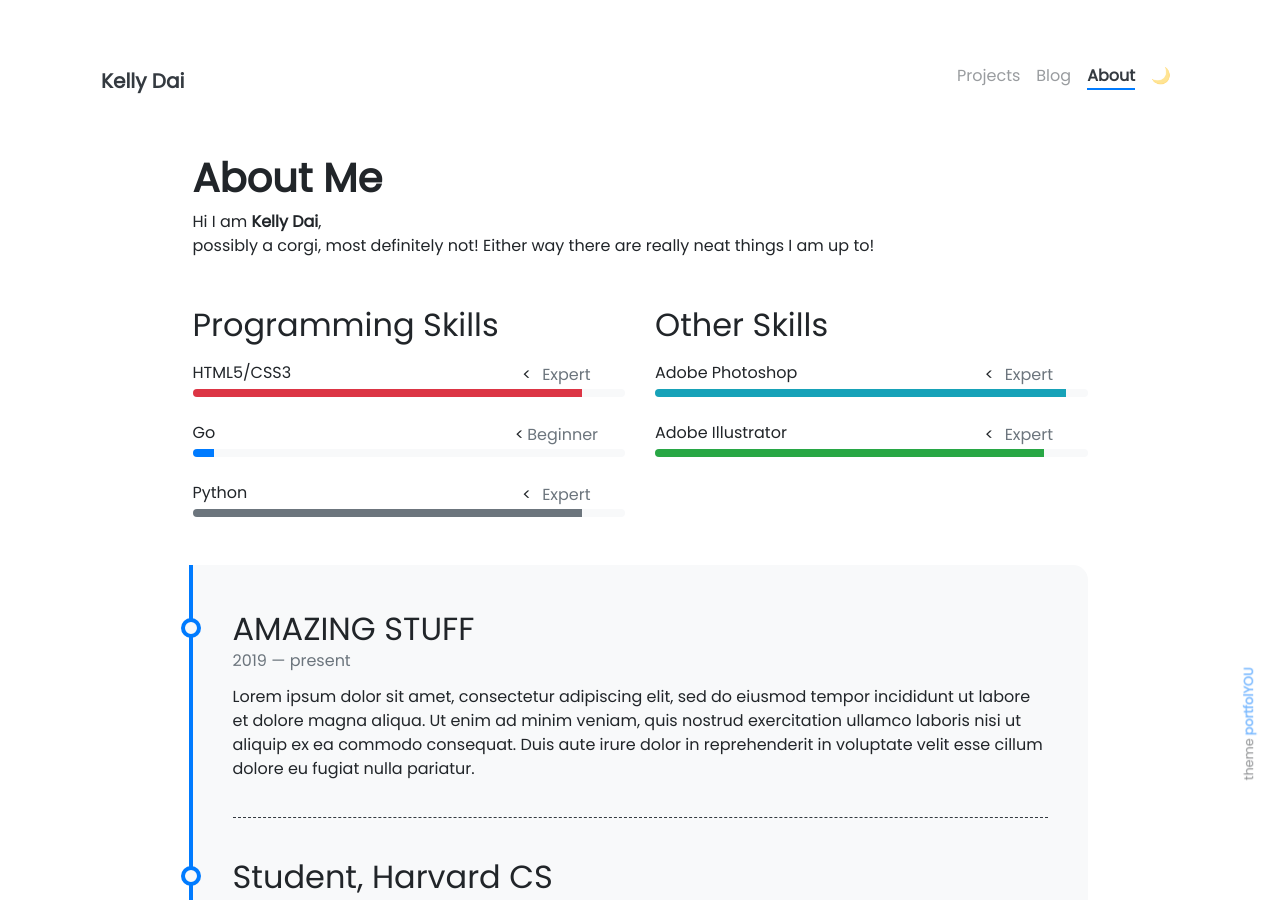
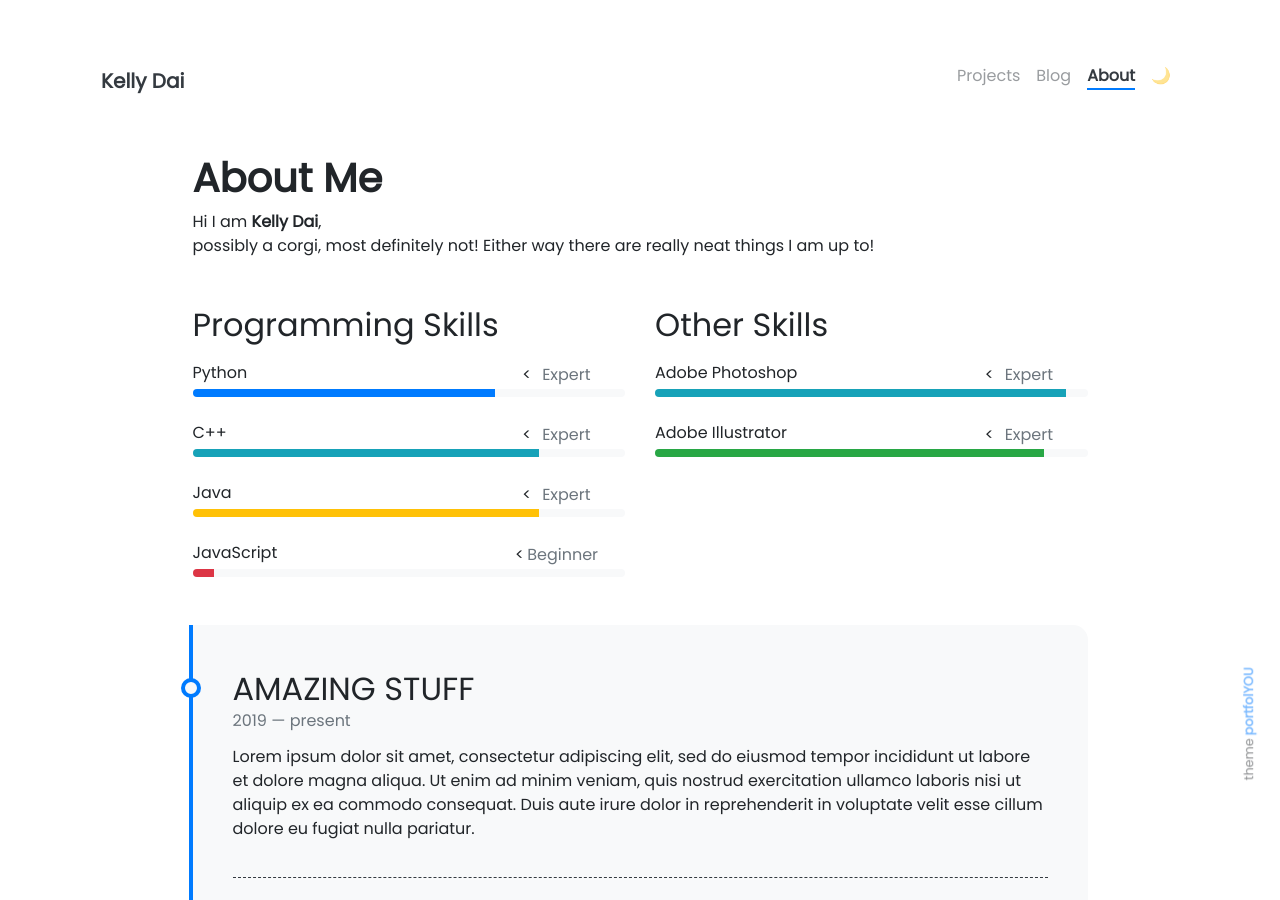
Before and after one commit to KellyKailid/KellyKailid.github.io, a Jekyll site: the page built from pages/about.md, in a window 1280 px wide and 900 px high. Built offline with Jekyll 4.4.1, drawn with Linux system fonts in a browser that asks for light colours; nearby versions of some CDN libraries.

Commit message:
something new

```diff
--- a/_data/programming-skills.yml
+++ b/_data/programming-skills.yml
@@ -1,14 +1,19 @@
-- name: HTML5/CSS3
-  percentage: 90
+- name: Python
+  percentage: 70
   level: Expert
-  color: danger
+  color: primary
 
-- name: Go
+- name: C++
+  percentage: 80
+  level: Expert
+  color: info
+
+- name: Java
+  percentage: 80
+  level: Expert
+  color: warning
+
+- name: JavaScript
   percentage: 5
   level: Beginner
-  color:
-
-- name: Python
-  percentage: 90
-  level: Expert
-  color: secondary
+  color: danger
```
Also changed, not shown: _projects/1_Vega_lite_project.md (+1 -1 lines), 9 other files.
